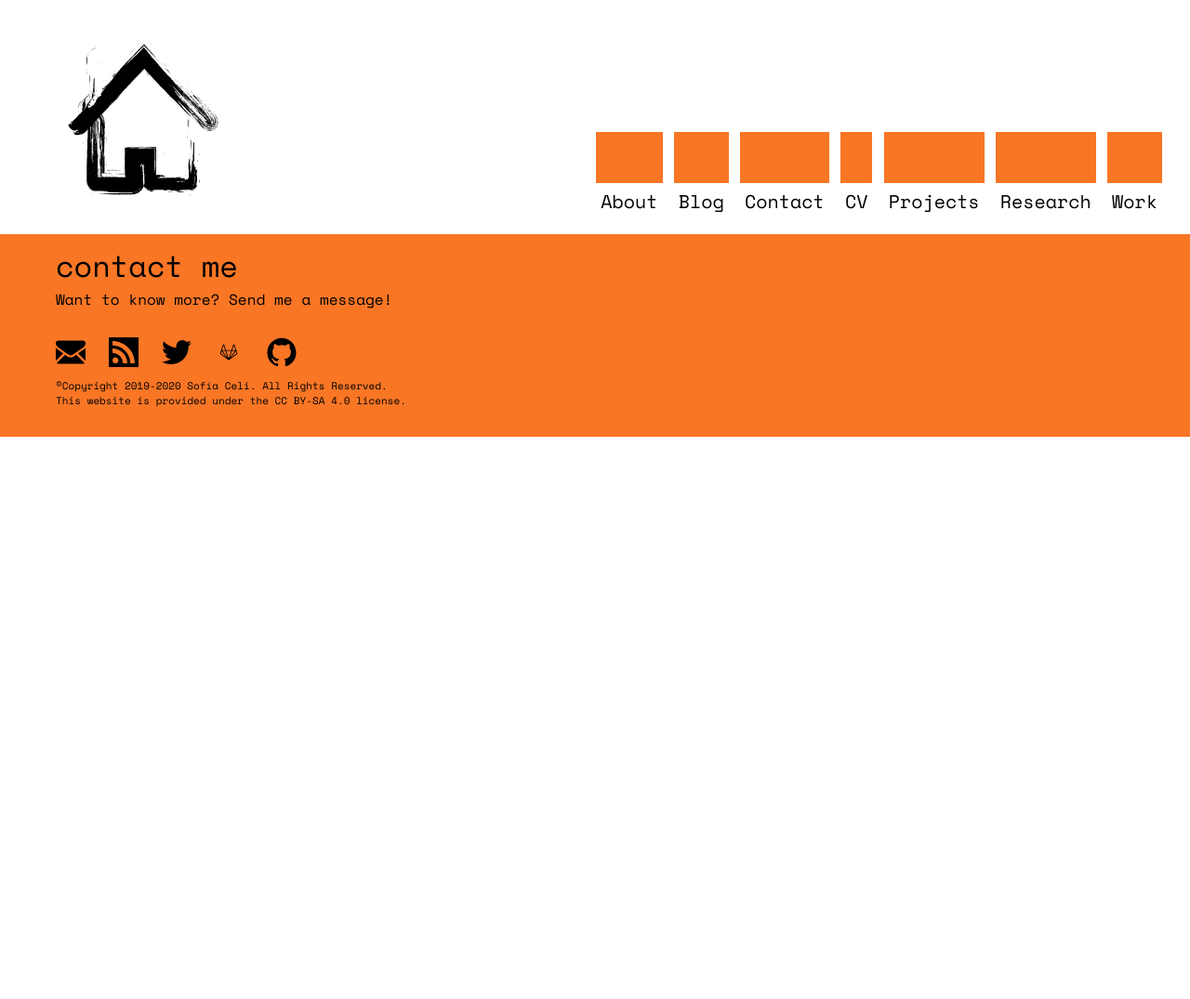
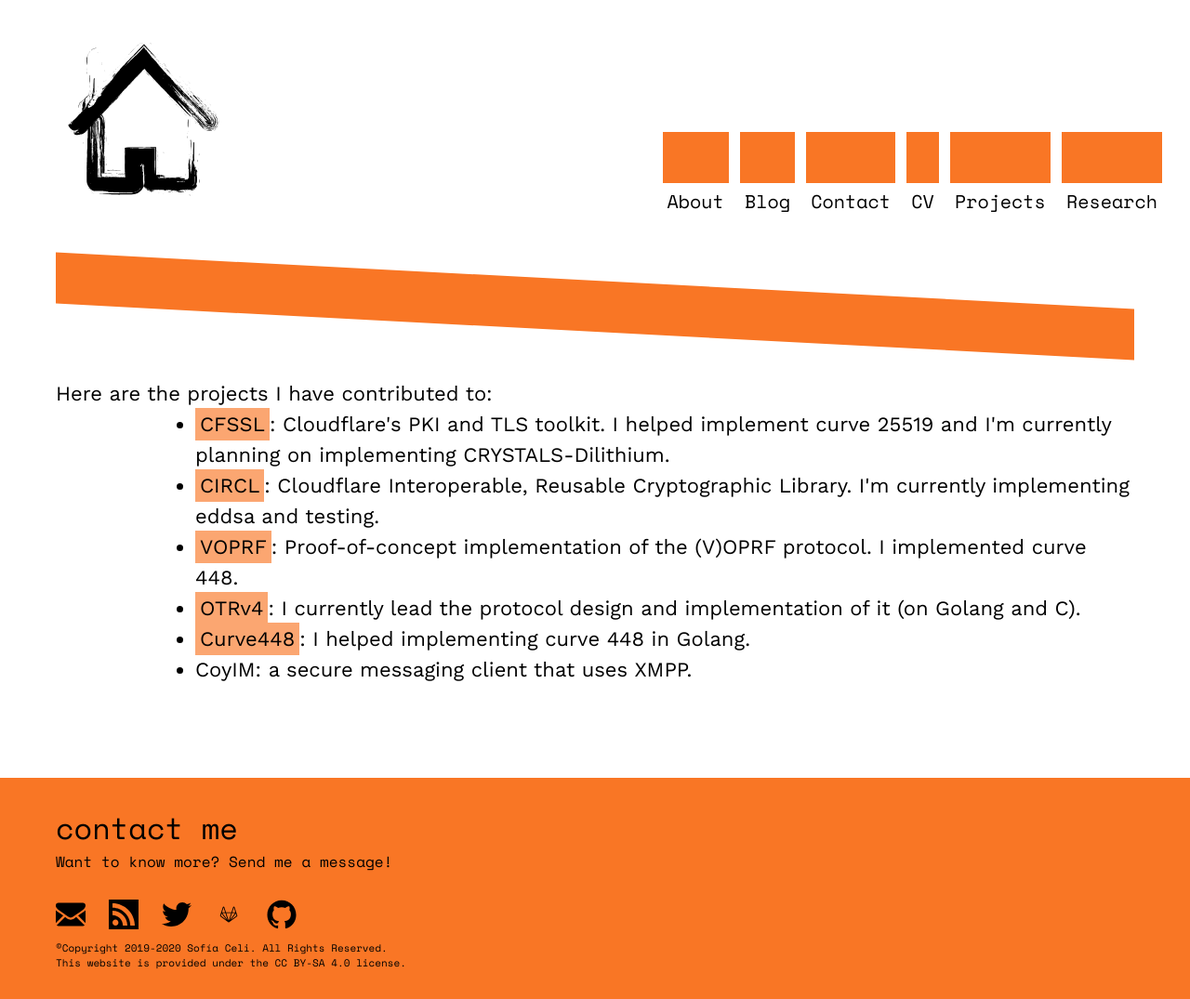
Before and after one commit to claucece/claucece.github.io, a Jekyll site: the page built from projects.html, in a window 1280 px wide. Shown: the whole page at 93% size. Built offline with Jekyll 4.4.1, drawn with Linux system fonts in a browser that asks for light colours; before the commit the page ends 900 px from its top, so only the background shows below that.

Commit message:
Fill it with the basic info

```diff
--- a/blog.html
+++ b/blog.html
@@ -4,3 +4,9 @@ permalink: /blog/
 title: Blog
 tags: menu
 ---
+
+<div class="container">
+  <div class="contact-container">
+  </div>
+  I'll have eventually a blog here, so stay tuned!
+</div>
--- a/contact.html
+++ b/contact.html
@@ -11,7 +11,7 @@ tags: menu
   <div class="contact-box">
     <h1 class="about-subtitle">Want to speak?</h1>
     <p>There is a lot of ways by which you can contact me.</p>
-    <p>You can contact me for research, OTR or gaming (playing don't stave together or overcooked).</p>
+    <p>You can contact me for research, OTR or gaming (playing 'don't stave together', 'celeste', 'hollow knight' or 'overcooked').</p>
 		<p>I like it a lot when people use encrypted communications. Find my keys below.</p>
     <p>You can find my contact details on the lovely footer. But, in order of preference, here they are again (and more!):</p>
     <ul class="centered-list">
@@ -34,7 +34,6 @@ tags: menu
     <ul class="centered-list">
 		  <li>PGP: <a href="/assets/sofia.asc">0x91BB6B456F442D02</a></li>
 		  <li>PGP fingeprint: FAB9 3EDC 7CDD 1198 DCFD  4558 91BB 6B45 6F44 2D02</li>
-		  <li>OTR</li>
 		</ul>
 	</div>
 </div>
--- a/projects.html
+++ b/projects.html
@@ -4,3 +4,17 @@ permalink: /projects/
 title: Projects
 tags: menu
 ---
+
+<div class="container">
+  <div class="contact-container">
+  </div>
+  Here are the projects I have contributed to:
+    <ul class="centered-list">
+      <li><a href="https://github.com/cloudflare/cfssl" target="_blank">CFSSL</a>: Cloudflare's PKI and TLS toolkit. I helped implement curve 25519 and I'm currently planning on implementing CRYSTALS-Dilithium.</li>
+      <li><a href="https://github.com/cloudflare/circl" target="_blank">CIRCL</a>: Cloudflare Interoperable, Reusable Cryptographic Library. I'm currently implementing eddsa and testing.</li>
+      <li><a href="https://github.com/alxdavids/voprf-poc" target="_blank">VOPRF</a>: Proof-of-concept implementation of the (V)OPRF protocol. I implemented curve 448.</li>
+		  <li><a href="https://github.com/otrv4" target="_blank">OTRv4</a>: I currently lead the protocol design and implementation of it (on Golang and C).</li>
+		  <li><a href="https://github.com/otrv4/ed448" target="_blank">Curve448</a>: I helped implementing curve 448 in Golang.</li>
+		  <li>CoyIM: a secure messaging client that uses XMPP.</li>
+		</ul>
+</div>
--- a/work.html
+++ /dev/null
@@ -1,6 +0,0 @@
----
-layout: page
-permalink: /work/
-title: Work
-tags: menu
----
```
Also changed, not shown: research.html (+12 -0 lines).
